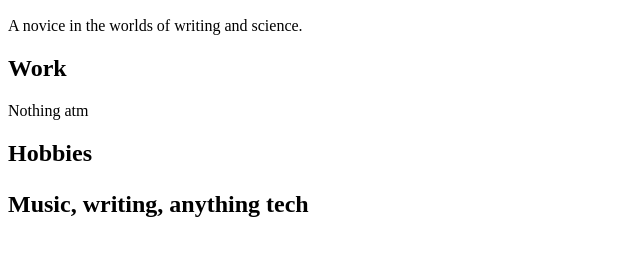
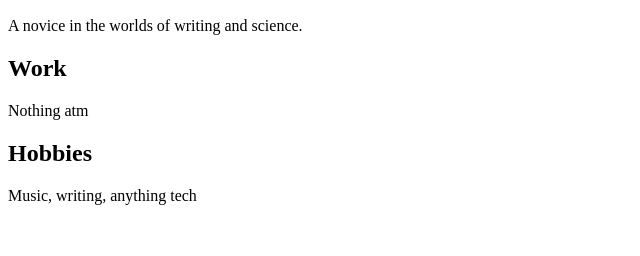
Before and after one commit to jbukado/web1, a plain HTML site: page index.html in a window 1280 px wide. Shown: the part 96-352 px from the top of the page, without its empty margins (0-640 px from the left). Drawn offline with Linux system fonts and the light colour scheme.

Commit message:
Update index.html

```diff
--- a/index.html
+++ b/index.html
@@ -11,9 +11,9 @@
             <p>
                 Nothing atm
             </p>
-	<h2>Hobbies<h2>
-		 <p>
+	    <h2>Hobbies</h2>
+		     <p>
 		       Music, writing, anything tech
-		 </p>
+		     </p>
     </body>
 </html>
```
